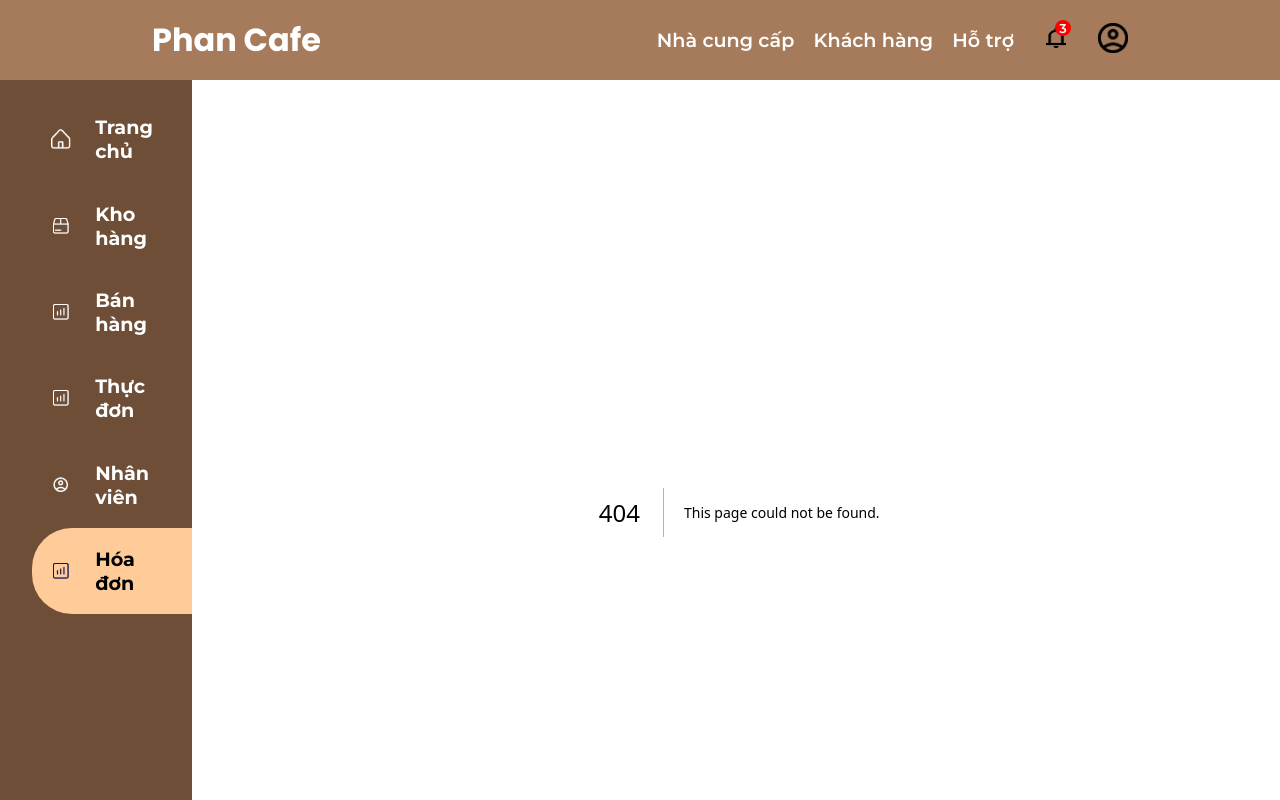
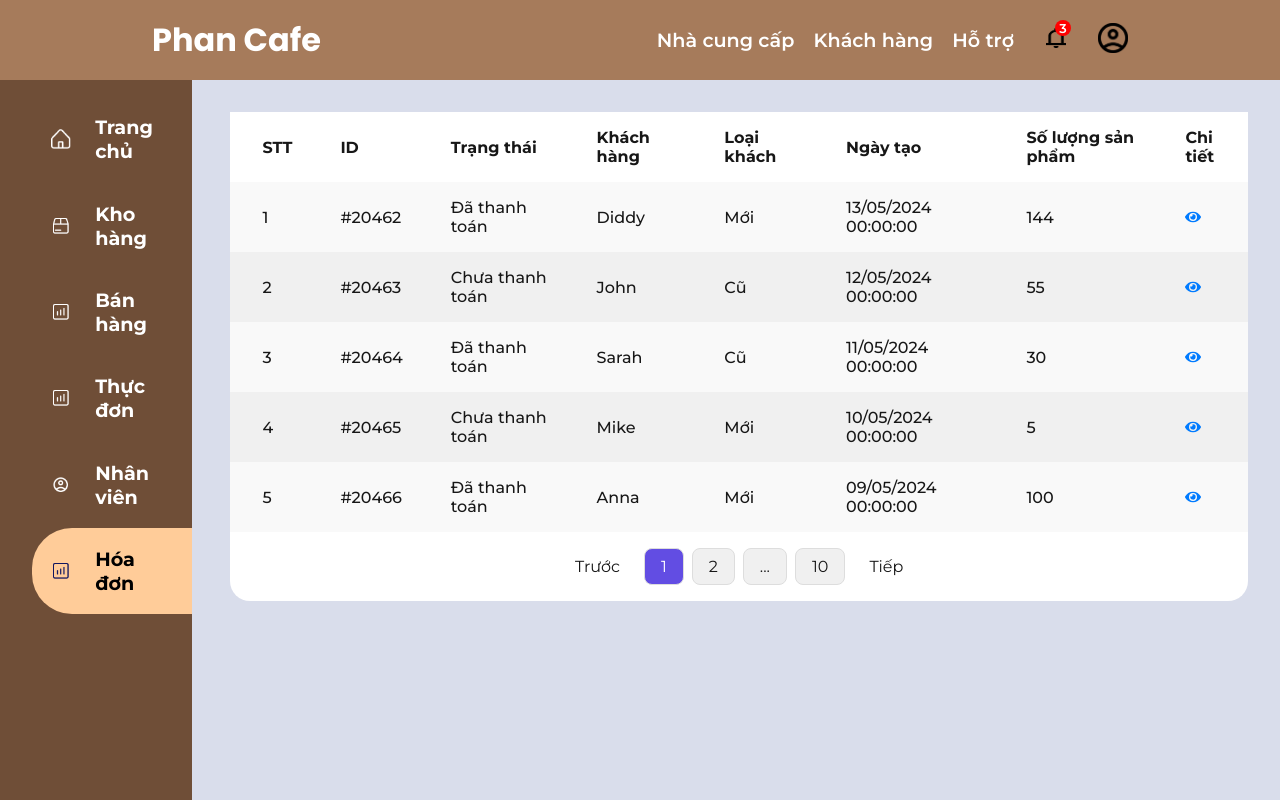
Before and after one commit to hidr0c/CoffeShopManagerWebsite, a Next.js app: page /invoice in a window 1280 px wide. Before the commit this address had no page. Built offline with nearby package versions, Linux system fonts and the light colour scheme; a web font is replaced by a local one.

Commit message:
Add missing file

```diff
--- /dev/null
+++ b/src/app/invoice/page.tsx
@@ -0,0 +1,111 @@
+"use client";
+
+import styles from "./invoice.module.scss";
+import {
+  Table,
+  TableCell,
+  TableHead,
+  TableRow,
+  TableBody,
+} from "../components/ui/table/table";
+import { FaEye } from "react-icons/fa";
+
+export default function Invoice() {
+  const data = [
+    {
+      id: "#20462",
+      status: "Đã thanh toán",
+      customerType: "Mới",
+      customer: "Diddy",
+      category: "Hat",
+      date: "13/05/2024 00:00:00",
+      quant: 144,
+    },
+    {
+      id: "#20463",
+      status: "Chưa thanh toán",
+      customerType: "Cũ",
+      customer: "John",
+      category: "Shoes",
+      date: "12/05/2024 00:00:00",
+      quant: 55,
+    },
+    {
+      id: "#20464",
+      status: "Đã thanh toán",
+      customerType: "Cũ",
+      customer: "Sarah",
+      category: "Shirt",
+      date: "11/05/2024 00:00:00",
+      quant: 30,
+    },
+    {
+      id: "#20465",
+      status: "Chưa thanh toán",
+      customerType: "Mới",
+      customer: "Mike",
+      category: "Jacket",
+      date: "10/05/2024 00:00:00",
+      quant: 5,
+    },
+    {
+      id: "#20466",
+      status: "Đã thanh toán",
+      customerType: "Mới",
+      customer: "Anna",
+      category: "Pants",
+      date: "09/05/2024 00:00:00",
+      quant: 100,
+    },
+  ];
+
+  return (
+    <div className="">
+      <div className="" style={{ margin: "2em 0" }}>
+        <Table
+          style={{ borderRadius: "0px" }}
+          preHeader={false}
+          pagination={true}
+        >
+          <TableHead style={{ background: "white" }}>
+            <TableRow>
+              <TableCell>STT</TableCell>
+              <TableCell>ID</TableCell>
+              <TableCell>Trạng thái</TableCell>
+              <TableCell>Khách hàng</TableCell>
+              <TableCell>Loại khách</TableCell>
+              <TableCell>Ngày tạo</TableCell>
+              <TableCell>Số lượng sản phẩm</TableCell>
+              <TableCell>Chi tiết</TableCell>
+            </TableRow>
+          </TableHead>
+          <TableBody>
+            {data.map((item, index) => (
+              <TableRow key={index}>
+                <TableCell>{index + 1}</TableCell>
+                <TableCell>{item.id}</TableCell>
+                <TableCell>{item.status}</TableCell>
+                <TableCell>{item.customer}</TableCell>
+                <TableCell>{item.customerType}</TableCell>
+                <TableCell>{item.date}</TableCell>
+                <TableCell>{item.quant}</TableCell>
+                <TableCell>
+                  <div
+                    style={{
+                      display: "flex",
+                      gap: "1em",
+                      cursor: "pointer",
+                      color: "#007BFF",
+                    }}
+                  >
+                    <FaEye /> {/* Icon xem chi tiết */}
+                  </div>
+                </TableCell>
+              </TableRow>
+            ))}
+          </TableBody>
+        </Table>
+      </div>
+    </div>
+  );
+}
```
Also changed, not shown: src/app/invoice/invoice.module.scss (added).
